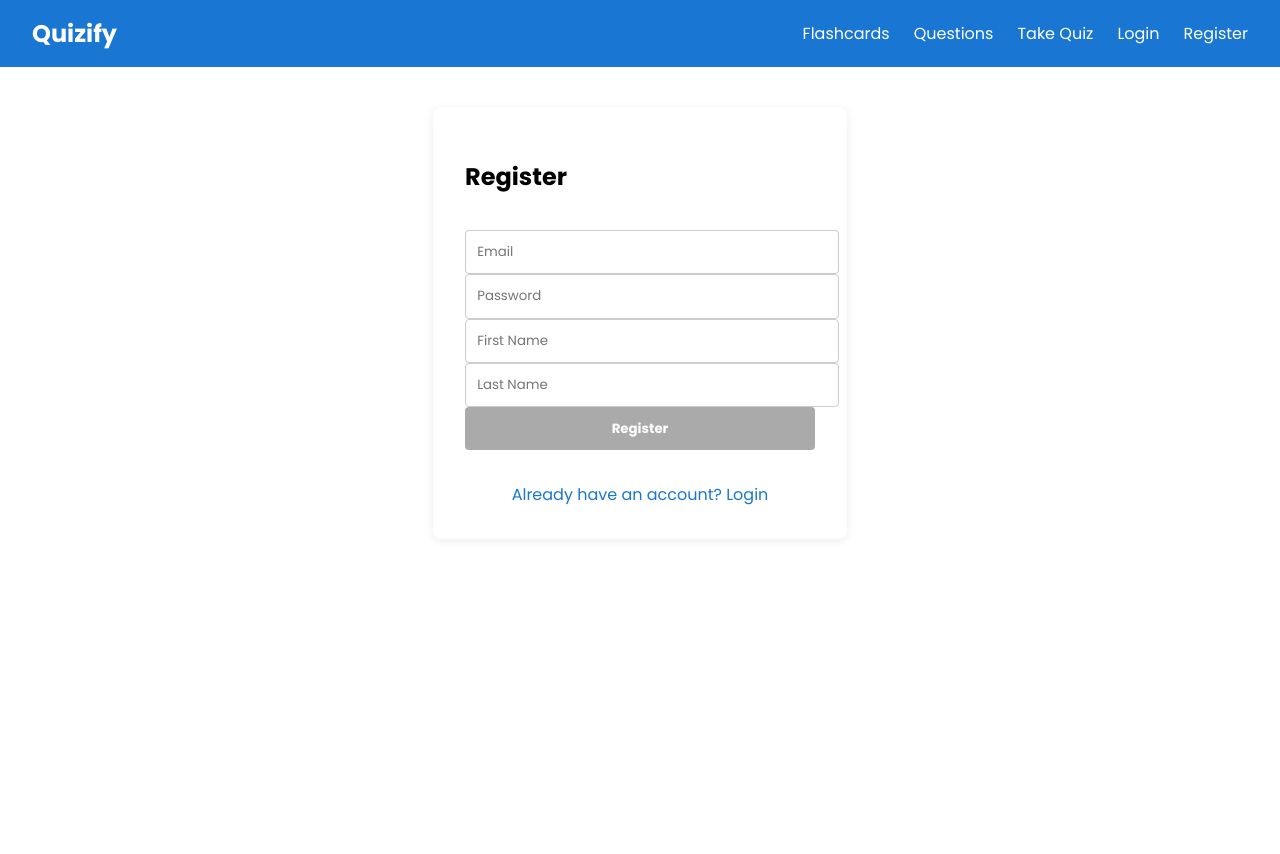
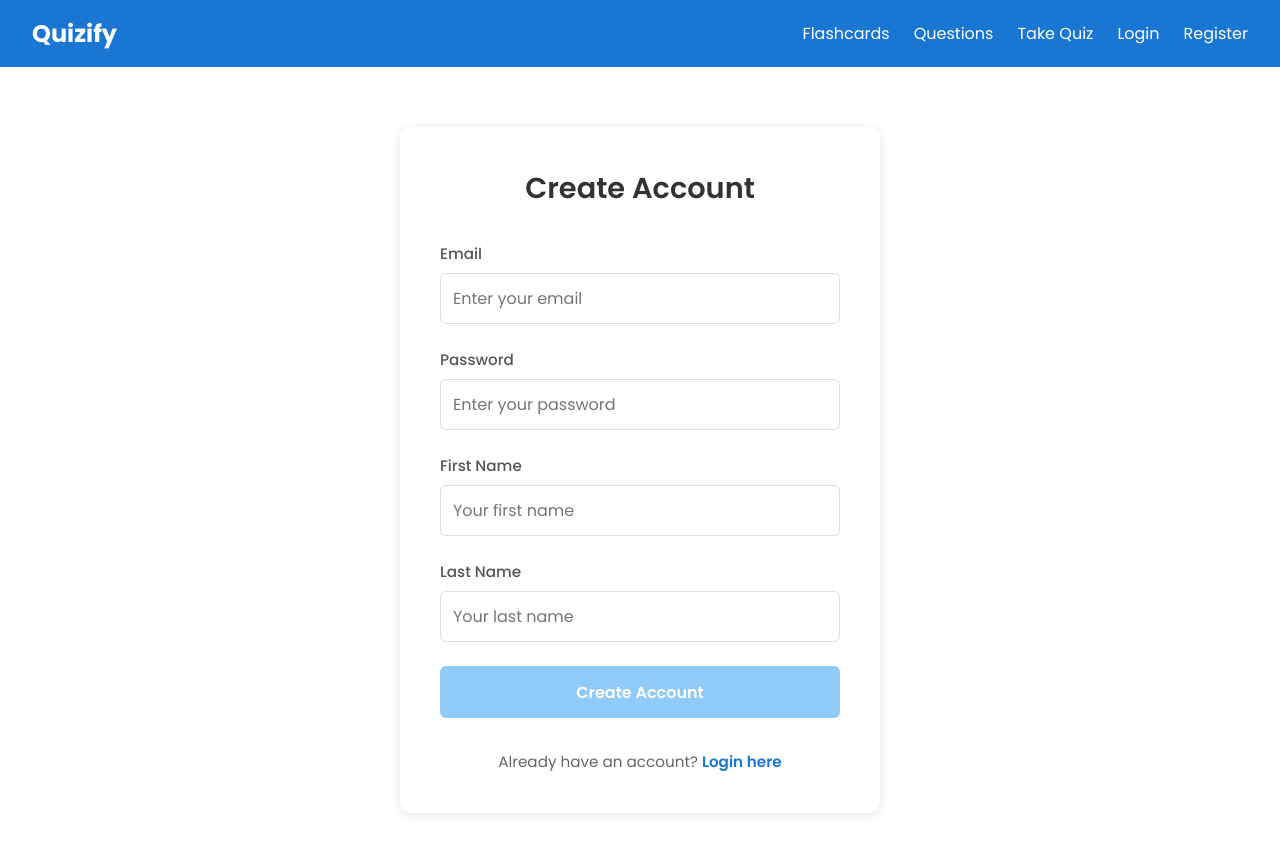
Before and after one commit to Raken001/Quizify, an Angular app in the folder quizify-frontend/: page /register in a window 1280 px wide. Shown: the top 854 px of the page. Before the commit the page ends 800 px from the top, so only its background shows below. Built offline with nearby package versions, Linux system fonts and the light colour scheme; no server answers.

Commit message:
Update: Redesign login and register pages with centered box layout

```diff
--- a/quizify-frontend/src/app/pages/login/login.css
+++ b/quizify-frontend/src/app/pages/login/login.css
@@ -1,42 +1,105 @@
 .login-container {
   max-width: 400px;
-  margin: 40px auto;
-  padding: 2rem;
+  margin: 60px auto;
+  padding: 2.5rem;
   background: #fff;
-  border-radius: 8px;
-  box-shadow: 0 2px 8px rgba(0,0,0,0.08);
+  border-radius: 12px;
+  box-shadow: 0 2px 12px rgba(0, 0, 0, 0.1);
+  display: flex;
+  flex-direction: column;
+  gap: 1.5rem;
 }
+
 .login-container h2 {
-  margin-bottom: 1.5rem;
+  text-align: center;
+  color: #333;
+  font-size: 1.8rem;
+  font-weight: 600;
+  margin: 0 0 0.5rem 0;
 }
-.login-container form div {
-  margin-bottom: 1rem;
+
+.login-container form {
+  display: flex;
+  flex-direction: column;
+  gap: 1.5rem;
 }
-.login-container label {
-  display: block;
-  margin-bottom: 0.5rem;
+
+.form-group {
+  display: flex;
+  flex-direction: column;
+  gap: 0.5rem;
 }
-.login-container input {
-  width: 100%;
-  padding: 0.5rem;
-  border: 1px solid #ccc;
-  border-radius: 4px;
+
+.form-group label {
+  font-weight: 500;
+  color: #555;
+  font-size: 0.95rem;
 }
+
+.form-group input {
+  padding: 0.75rem;
+  border: 1px solid #ddd;
+  border-radius: 6px;
+  font-size: 1rem;
+  transition: border-color 0.3s;
+}
+
+.form-group input:focus {
+  outline: none;
+  border-color: #1976d2;
+  box-shadow: 0 0 0 3px rgba(25, 118, 210, 0.1);
+}
+
+.form-group small {
+  color: #d32f2f;
+  font-size: 0.85rem;
+  margin-top: 0.25rem;
+}
+
 .login-container button {
-  width: 100%;
-  padding: 0.75rem;
+  padding: 0.85rem;
   background: #1976d2;
   color: #fff;
   border: none;
-  border-radius: 4px;
+  border-radius: 6px;
   font-size: 1rem;
+  font-weight: 600;
   cursor: pointer;
+  transition: background 0.3s;
 }
+
+.login-container button:hover:not(:disabled) {
+  background: #1565c0;
+}
+
 .login-container button:disabled {
   background: #90caf9;
   cursor: not-allowed;
 }
+
 .login-container .error {
   color: #d32f2f;
-  margin-top: 1rem;
+  background: #ffebee;
+  padding: 0.75rem;
+  border-radius: 6px;
+  font-size: 0.95rem;
+  text-align: center;
 }
+
+.signup-link {
+  text-align: center;
+  color: #666;
+  font-size: 0.95rem;
+  margin: 0.5rem 0 0 0;
+}
+
+.signup-link a {
+  color: #1976d2;
+  text-decoration: none;
+  font-weight: 600;
+  cursor: pointer;
+}
+
+.signup-link a:hover {
+  text-decoration: underline;
+}
--- a/quizify-frontend/src/app/pages/login/login.html
+++ b/quizify-frontend/src/app/pages/login/login.html
@@ -1,23 +1,29 @@
-
+<div class="login-container">
   <h2>Login</h2>
-
   <form [formGroup]="form" (ngSubmit)="onSubmit()">
-  <label for="email">Email:</label>
-  <input id="email" type="email" formControlName="email" required />
+    <div class="form-group">
+      <label for="email">Email</label>
+      <input id="email" type="email" formControlName="email" placeholder="Enter your email" required />
       @if (form.controls['email'].invalid && form.controls['email'].touched) {
         <small *ngIf="form.controls['email'].errors?.['required']">Email is required.</small>
         <small *ngIf="form.controls['email'].errors?.['email']">Enter a valid email.</small>
       }
+    </div>
 
-  <label for="password">Password:</label>
-  <input id="password" type="password" formControlName="password" required />
+    <div class="form-group">
+      <label for="password">Password</label>
+      <input id="password" type="password" formControlName="password" placeholder="Enter your password" required />
       @if (form.controls['password'].invalid && form.controls['password'].touched) {
         <small *ngIf="form.controls['password'].errors?.['required']">Password is required.</small>
       }
+    </div>
 
     <button type="submit" [disabled]="form.invalid">Login</button>
   </form>
 
   @if (error) {
-  <p style="color: red">{{ error }}</p>
+    <div class="error">{{ error }}</div>
   }
+
+  <p class="signup-link">Don't have an account? <a routerLink="/register">Sign up here</a></p>
+</div>
--- a/quizify-frontend/src/app/pages/register/register.css
+++ b/quizify-frontend/src/app/pages/register/register.css
@@ -1,42 +1,99 @@
 .register-container {
-  max-width: 350px;
-  margin: 40px auto;
-  padding: 2rem;
+  max-width: 400px;
+  margin: 60px auto;
+  padding: 2.5rem;
   background: #fff;
-  border-radius: 8px;
-  box-shadow: 0 2px 8px rgba(0,0,0,0.08);
+  border-radius: 12px;
+  box-shadow: 0 2px 12px rgba(0, 0, 0, 0.1);
   display: flex;
   flex-direction: column;
-  gap: 1rem;
+  gap: 1.5rem;
 }
-input {
-  width: 100%;
-  padding: 0.7rem;
-  border: 1px solid #ccc;
-  border-radius: 4px;
+
+.register-container h2 {
+  text-align: center;
+  color: #333;
+  font-size: 1.8rem;
+  font-weight: 600;
+  margin: 0 0 0.5rem 0;
 }
-button {
-  width: 100%;
-  padding: 0.7rem;
+
+.register-container form {
+  display: flex;
+  flex-direction: column;
+  gap: 1.5rem;
+}
+
+.form-group {
+  display: flex;
+  flex-direction: column;
+  gap: 0.5rem;
+}
+
+.form-group label {
+  font-weight: 500;
+  color: #555;
+  font-size: 0.95rem;
+}
+
+.form-group input {
+  padding: 0.75rem;
+  border: 1px solid #ddd;
+  border-radius: 6px;
+  font-size: 1rem;
+  transition: border-color 0.3s;
+}
+
+.form-group input:focus {
+  outline: none;
+  border-color: #1976d2;
+  box-shadow: 0 0 0 3px rgba(25, 118, 210, 0.1);
+}
+
+.register-container button {
+  padding: 0.85rem;
   background: #1976d2;
   color: #fff;
   border: none;
-  border-radius: 4px;
-  font-weight: bold;
+  border-radius: 6px;
+  font-size: 1rem;
+  font-weight: 600;
+  cursor: pointer;
+  transition: background 0.3s;
+}
+
+.register-container button:hover:not(:disabled) {
+  background: #1565c0;
+}
+
+.register-container button:disabled {
+  background: #90caf9;
+  cursor: not-allowed;
+}
+
+.register-container .error {
+  color: #d32f2f;
+  background: #ffebee;
+  padding: 0.75rem;
+  border-radius: 6px;
+  font-size: 0.95rem;
+  text-align: center;
+}
+
+.login-link {
+  text-align: center;
+  color: #666;
+  font-size: 0.95rem;
+  margin: 0.5rem 0 0 0;
+}
+
+.login-link a {
+  color: #1976d2;
+  text-decoration: none;
+  font-weight: 600;
   cursor: pointer;
 }
-button[disabled] {
-  background: #aaa;
-  cursor: not-allowed;
+
+.login-link a:hover {
+  text-decoration: underline;
 }
-.error {
-  color: #d32f2f;
-  font-size: 0.95em;
-  margin-top: 0.5rem;
-}
-a {
-  color: #1976d2;
-  text-align: center;
-  margin-top: 1rem;
-  text-decoration: none;
-}
--- a/quizify-frontend/src/app/pages/register/register.html
+++ b/quizify-frontend/src/app/pages/register/register.html
@@ -1,17 +1,34 @@
 <div class="register-container">
-  <h2>Register</h2>
+  <h2>Create Account</h2>
   <form [formGroup]="form" (ngSubmit)="register()">
-    <input type="email" formControlName="email" placeholder="Email" required />
-    <input type="password" formControlName="password" placeholder="Password" required />
-    <input type="text" formControlName="firstName" placeholder="First Name" />
-    <input type="text" formControlName="lastName" placeholder="Last Name" />
-    <button type="submit" [disabled]="loading || form.invalid">Register</button>
+    <div class="form-group">
+      <label for="email">Email</label>
+      <input id="email" type="email" formControlName="email" placeholder="Enter your email" required />
+    </div>
+
+    <div class="form-group">
+      <label for="password">Password</label>
+      <input id="password" type="password" formControlName="password" placeholder="Enter your password" required />
+    </div>
+
+    <div class="form-group">
+      <label for="firstName">First Name</label>
+      <input id="firstName" type="text" formControlName="firstName" placeholder="Your first name" />
+    </div>
+
+    <div class="form-group">
+      <label for="lastName">Last Name</label>
+      <input id="lastName" type="text" formControlName="lastName" placeholder="Your last name" />
+    </div>
+
+    <button type="submit" [disabled]="loading || form.invalid">
+      {{ loading ? 'Registering...' : 'Create Account' }}
+    </button>
+
     @if (error) {
       <div class="error">{{ error }}</div>
     }
   </form>
-  @if (loading) {
-    <div>Registering...</div>
-  }
-  <a routerLink="/login">Already have an account? Login</a>
+
+  <p class="login-link">Already have an account? <a routerLink="/login">Login here</a></p>
 </div>
```
Lines whose indentation alone changed are shown as unchanged.
